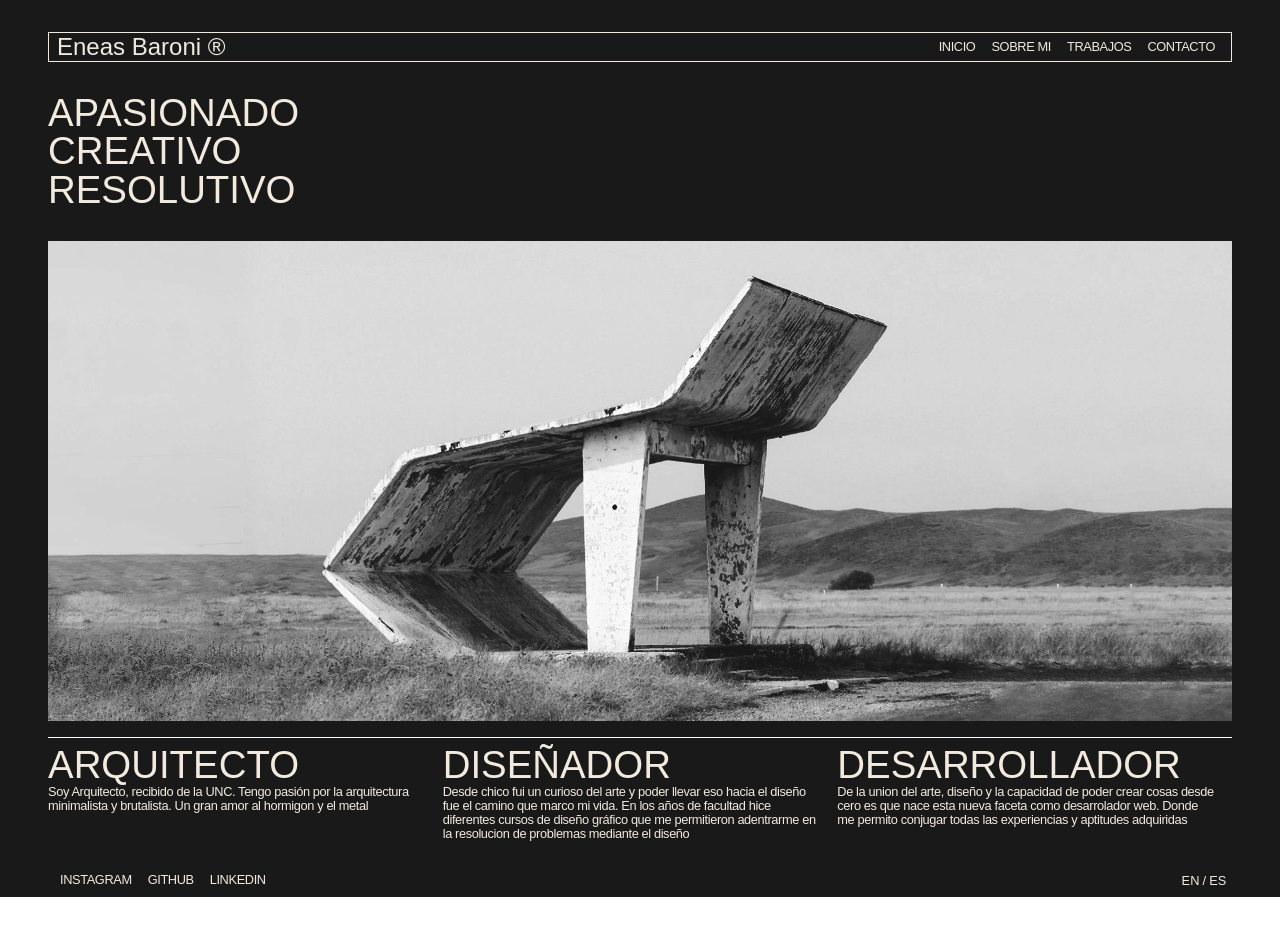
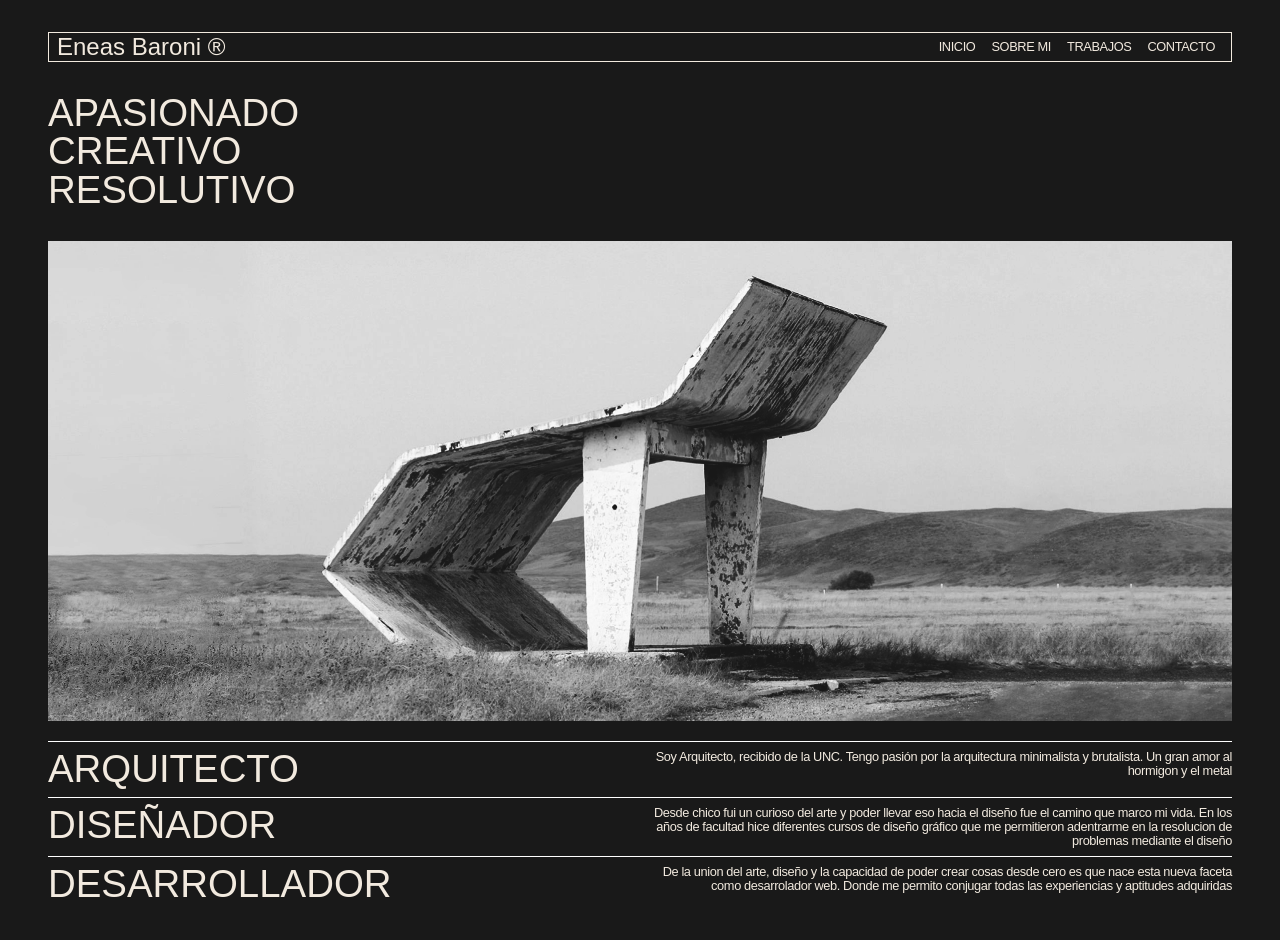
Before and after one commit to eneasbaroni/Portfolio-Eneas, a React (Create React App) app: page /about in a window 1280 px wide. Shown: the top 940 px of the page. Before the commit the page ends 897 px from the top, so only its background shows below. Built offline with nearby package versions, Linux system fonts and the light colour scheme.

Commit message:
about V02

```diff
--- a/src/components/About/About.js
+++ b/src/components/About/About.js
@@ -38,32 +38,32 @@ const About = () => {
         {lang === "esp"
             ?
               <>
-                <div className="col-12 col-md-4 text-end text-md-start row aboutText justify-content-center mt-3 mt-md-0">
-                  <h2 className="h1">ARQUITECTO</h2>
-                  <p>Soy Arquitecto, recibido de la UNC. Tengo pasión por la arquitectura minimalista y brutalista. Un gran amor al hormigon y el metal</p>
+                <div className="col-12 row text-end text-md-start row aboutText my-1">
+                  <h2 className="h1 col-12 col-md-6">ARQUITECTO</h2>
+                  <p className="col-12 col-md-6 text-end">Soy Arquitecto, recibido de la UNC. Tengo pasión por la arquitectura minimalista y brutalista. Un gran amor al hormigon y el metal</p>
                 </div>
-                <div className="col-12 col-md-4 text-end text-md-start row aboutText justify-content-center mt-3 mt-md-0">
-                  <h2 className="h1">DISEÑADOR</h2>
-                  <p>Desde chico fui un curioso del arte y poder llevar eso hacia el diseño fue el camino que marco mi vida. En los años de facultad hice diferentes cursos de diseño gráfico que me permitieron adentrarme en la resolucion de problemas mediante el diseño</p>
+                <div className="col-12 row text-end text-md-start row aboutText my-1">
+                  <h2 className="h1 col-12 col-md-6">DISEÑADOR</h2>
+                  <p className="col-12 col-md-6 text-end">Desde chico fui un curioso del arte y poder llevar eso hacia el diseño fue el camino que marco mi vida. En los años de facultad hice diferentes cursos de diseño gráfico que me permitieron adentrarme en la resolucion de problemas mediante el diseño</p>
                 </div>
-                <div className="col-12 col-md-4 text-end text-md-start row aboutText justify-content-center mt-3 mt-md-0">
-                  <h2 className="h1">DESARROLLADOR</h2>
-                  <p>De la union del arte, diseño y la capacidad de poder crear cosas desde cero es que nace esta nueva faceta como desarrolador web. Donde me permito conjugar todas las experiencias y aptitudes adquiridas</p>
+                <div className="col-12 row text-end text-md-start row aboutText my-1">
+                  <h2 className="h1 col-12 col-md-6">DESARROLLADOR</h2>
+                  <p className="col-12 col-md-6 text-end">De la union del arte, diseño y la capacidad de poder crear cosas desde cero es que nace esta nueva faceta como desarrolador web. Donde me permito conjugar todas las experiencias y aptitudes adquiridas</p>
                 </div>
               </>
             :
               <>
-                <div className="col-12 col-md-4 text-end text-md-start row aboutText justify-content-center mt-3 mt-md-0">
-                  <h2 className="h1">ARCHITECT</h2>
-                  <p>I am an architect, graduated from UNC. I have a passion for minimalist and brutalist architecture. A strong love for concrete and metal</p>
+                <div className="col-12 row text-end text-md-start row aboutText my-1">
+                  <h2 className="h1 col-12 col-md-6">ARCHITECT</h2>
+                  <p className="col-12 col-md-6 text-end">I am an architect, graduated from UNC. I have a passion for minimalist and brutalist architecture. A strong love for concrete and metal</p>
                 </div>
-                <div className="col-12 col-md-4 text-end text-md-start row aboutText justify-content-center mt-3 mt-md-0">
-                  <h2 className="h1">DESIGNER</h2>
-                  <p>Since I was child, I have curious about art and being able to mix that with design was a way of life. In University I studied graphic design, that allowed me to go deep into the problem solving with design</p>
+                <div className="col-12 row text-end text-md-start row aboutText my-1">
+                  <h2 className="h1 col-12 col-md-6">DESIGNER</h2>
+                  <p className="col-12 col-md-6 text-end">Since I was child, I have curious about art and being able to mix that with design was a way of life. In University I studied graphic design, that allowed me to go deep into the problem solving with design</p>
                 </div>
-                <div className="col-12 col-md-4 text-end text-md-start row aboutText justify-content-center mt-3 mt-md-0">
-                  <h2 className="h1">DEVELOPER</h2>
-                  <p>From the union of art, design and the ability to create things from scratch was born this new facet as a web developer. Where I let myself combine all the experiences and skills acquired</p>
+                <div className="col-12 row text-end text-md-start row aboutText my-1">
+                  <h2 className="h1 col-12 col-md-6">DEVELOPER</h2>
+                  <p className="col-12 col-md-6 text-end">From the union of art, design and the ability to create things from scratch was born this new facet as a web developer. Where I let myself combine all the experiences and skills acquired</p>
                 </div>
               </>
           }
--- a/src/components/About/about.css
+++ b/src/components/About/about.css
@@ -12,7 +12,7 @@
 
 .aboutText {
   align-content: flex-start;
-  padding: 0.5rem 1rem 0 0;
+  padding: 0.5rem 0 0 0;
   border-top: solid 1px white;
 }
 
@@ -41,7 +41,7 @@
   }
 }
 
-@media screen and (max-width: 768px) {
+@media screen and (max-width: 767px) {
   .aboutText {
     padding-left: 50%;
     padding-right: 0;
```
